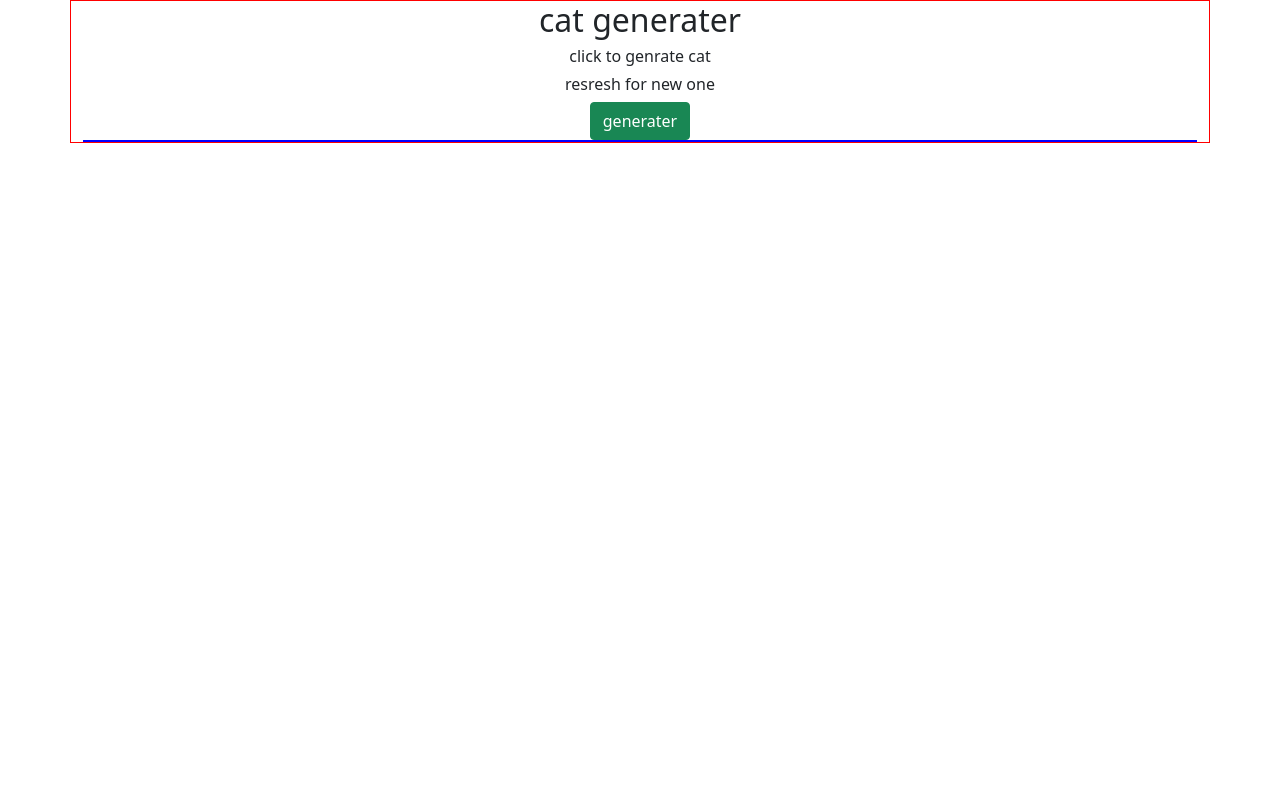
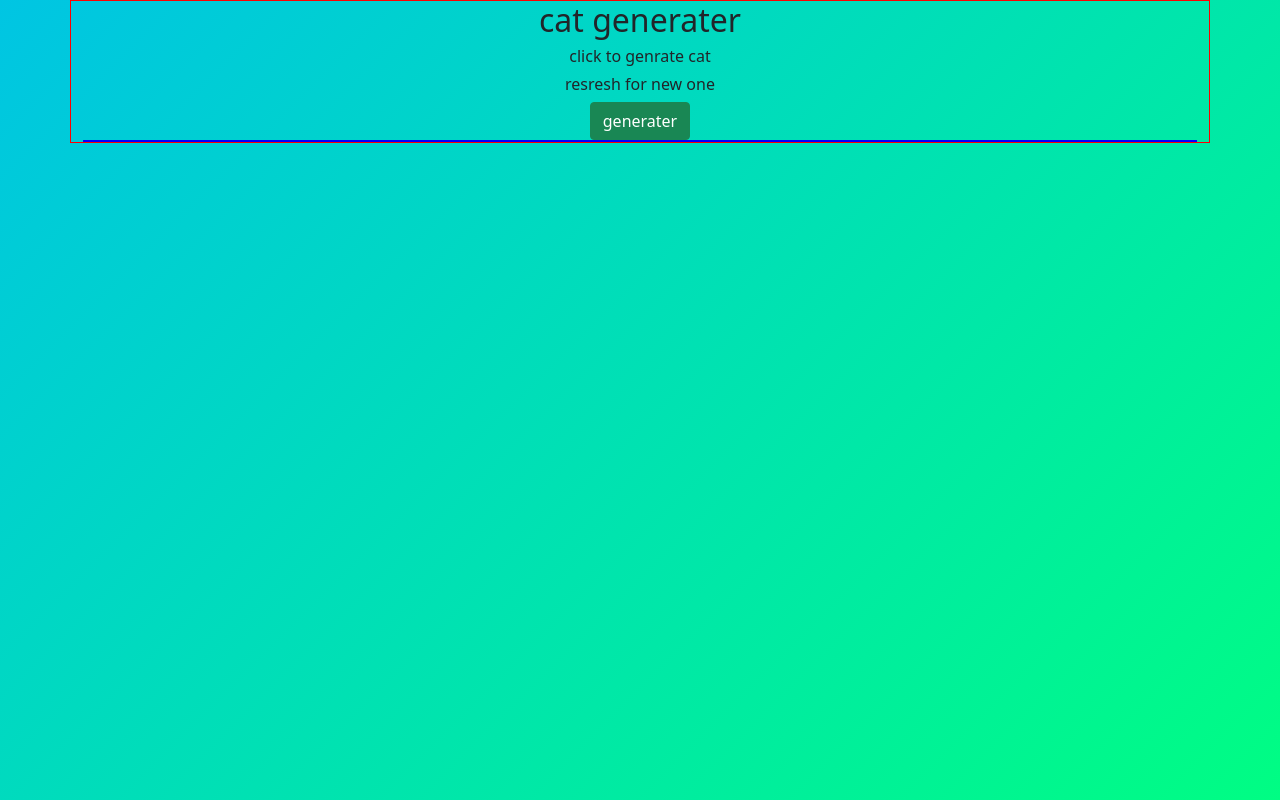
Before and after one commit to nikhilkhatri06/cat-generater, a plain HTML site: page index.html in a window 1280 px wide. Drawn offline with nearby package versions, Linux system fonts and the light colour scheme.

Commit message:
Update style2.css

```diff
--- a/style2.css
+++ b/style2.css
@@ -1,3 +1,17 @@
+body{
+    height: 100vh;
+    background: linear-gradient(
+        135deg,
+        #00c5e3,
+        rgb(0, 253, 131)
+
+    );
+}
+
+
+
+
+
 .container{
     /* background-color: rgb(209, 234, 119); */
     border: 1px solid red;
```
